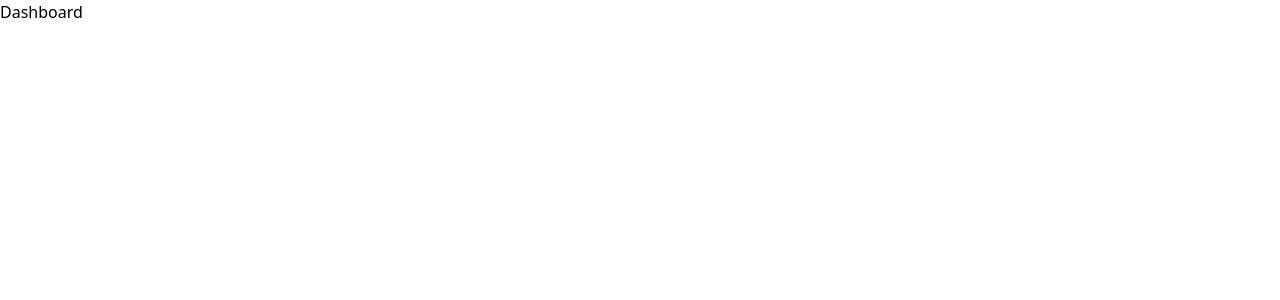
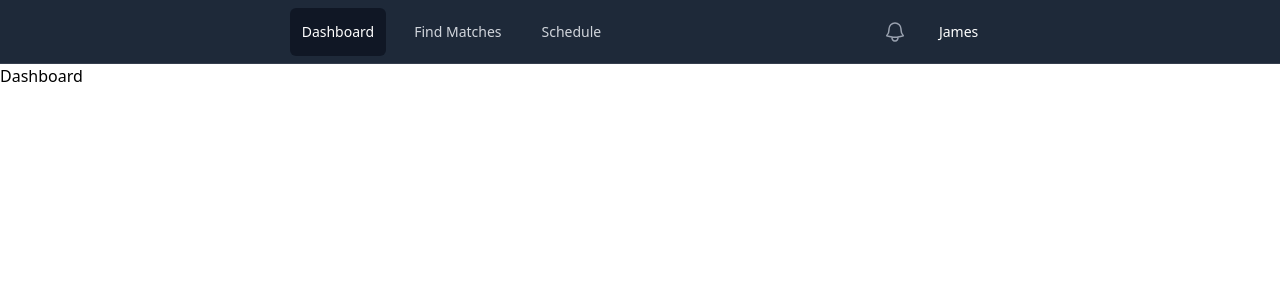
Before and after one commit to JamesChuong/SFU-Parking-Website, a React (Vite) app in the folder client/sfu_parking_app/: page /dashboard in a window 1280 px wide. Shown: the top 300 px of the page. Built offline with nearby package versions, Linux system fonts and the light colour scheme; sample sign-in values are in the browser's storage.

Commit message:
Implement navigation bar component and logout function, add refresh token to redux state

```diff
--- a/client/sfu_parking_app/src/auth/auth_query_functions.ts
+++ b/client/sfu_parking_app/src/auth/auth_query_functions.ts
@@ -9,6 +9,10 @@ interface RegistrationData {
 interface LoginData {
     username: string,
     password: string
+}
+
+interface LogoutData {
+    refresh_token: string
 }
 
 async function registerUser(request: RegistrationData) {
@@ -27,13 +31,26 @@ async function loginUser(request: LoginData) {
     const response = await axios_config.post("/token/", request);
 
     if (response.status != 200) {
-        throw Error(response.data)
+        throw Error(response.data);
     }
 
-    return response.data.access;
+    return {
+        access_token: response.data.access,
+        refresh_token: response.data.refresh
+    };
 
 }
 
 
-export {registerUser, loginUser}
-export type {RegistrationData, LoginData}
+async function logoutUser(request: LogoutData) {
+    const response = await axios_config.post("/api/logout/");
+
+    if (response.status != 205){
+        throw Error(response.data)
+    }
+
+}
+
+
+export {registerUser, loginUser, logoutUser}
+export type {RegistrationData, LoginData, LogoutData}
--- a/client/sfu_parking_app/src/auth/login.tsx
+++ b/client/sfu_parking_app/src/auth/login.tsx
@@ -45,8 +45,8 @@ function LoginPage() {
 
         try{
 
-            const access_token: string = await loginUser(request);
-            dispatch(set_token(access_token))
+            const response = await loginUser(request);
+            dispatch(set_token(response))
 
         } catch (err) {
             setLoginError(err)
--- a/client/sfu_parking_app/src/auth/register.tsx
+++ b/client/sfu_parking_app/src/auth/register.tsx
@@ -43,9 +43,9 @@ function RegistrationPage() {
                 password: password
             };
 
-            const token: string = await loginUser(login_data);
+            const response = await loginUser(login_data);
 
-            dispatch(set_token(token));
+            dispatch(set_token(response));
 
             setRegistrationError("");
 
--- /dev/null
+++ b/client/sfu_parking_app/src/components/account_sidebar.tsx
@@ -0,0 +1,43 @@
+import {useDispatch, useSelector} from "react-redux";
+import type {AppDispatch, RootState} from "../redux_store/store.ts";
+import {remove_token} from "../redux_store/redux.ts";
+import type {LogoutData} from "../auth/auth_query_functions.ts";
+import {logoutUser} from "../auth/auth_query_functions.ts";
+
+
+function AccountSideBar(){
+
+    const dispatch: AppDispatch = useDispatch()
+    const { refresh_token } = useSelector((state: RootState) => state.authentication);
+
+    function logout(){
+
+        try {
+
+            const request: LogoutData = {
+
+                refresh_token: refresh_token
+
+            };
+
+            logoutUser(request);
+
+            dispatch(remove_token);
+
+        }
+
+        catch (err){
+            console.log(err)
+        }
+
+    }
+
+    return (
+        <>
+            <p> Text </p>
+        </>
+    )
+
+}
+
+export default AccountSideBar
--- /dev/null
+++ b/client/sfu_parking_app/src/components/navigation_bar.tsx
@@ -0,0 +1,86 @@
+import {useState} from "react";
+import AccountSideBar from "./account_sidebar.tsx";
+
+interface NavBarProps{
+    username: string
+}
+
+function NavigationBar(props: NavBarProps){
+
+    const [sideBarOpen, setSideBarOpen] = useState(false);
+
+    function openSideBar(){
+        setSideBarOpen(!sideBarOpen)
+    }
+
+    return (
+
+        <nav className="relative bg-gray-800 after:pointer-events-none after:absolute after:inset-x-0 after:bottom-0 after:h-px after:bg-white/10">
+
+            <div className="mx-auto max-w-7xl px-2 sm:px-6 lg:px-8">
+
+                <div className="relative flex h-16 flex-row justify-evenly">
+                    <div className="relative flex flex-row justify-center">
+                        <div className="flex space-x-4 p-2">
+
+                            <a href="#" aria-current="page"
+                               className="flex items-center justify-center rounded-md bg-gray-950/50 px-3 py-2 text-sm font-medium text-white">
+                                Dashboard
+                            </a>
+
+                            <a href="#"
+                               className="flex items-center justify-center rounded-md px-3 py-2 text-sm font-medium text-gray-300 hover:text-white hover:bg-white/5">
+                                Find Matches
+                            </a>
+
+                            <a href="#"
+                               className="flex items-center justify-center rounded-md px-3 py-2 text-sm font-medium text-gray-300 hover:text-white hover:bg-white/5">
+                                Schedule
+                            </a>
+
+                        </div>
+
+                    </div>
+
+                    <div className="relative flex flex-row justify-center">
+
+                        <div className="relative flex flex-row justify-center">
+
+                            <div className="flex space-x-4 p-2">
+
+                                <button type="button"
+                                        className="relative rounded-full p-1 text-gray-400 hover:text-white focus:outline-2 focus:outline-offset-2 focus:outline-indigo-500">
+                                    <span className="absolute -inset-1.5"></span>
+                                    <span className="sr-only">View notifications</span>
+                                    <svg viewBox="0 0 24 24" fill="none" stroke="currentColor" stroke-width="1.5"
+                                         data-slot="icon" aria-hidden="true" className="size-6">
+                                        <path
+                                            d="M14.857 17.082a23.848 23.848 0 0 0 5.454-1.31A8.967 8.967 0 0 1 18 9.75V9A6 6 0 0 0 6 9v.75a8.967 8.967 0 0 1-2.312 6.022c1.733.64 3.56 1.085 5.455 1.31m5.714 0a24.255 24.255 0 0 1-5.714 0m5.714 0a3 3 0 1 1-5.714 0"
+                                            stroke-linecap="round" stroke-linejoin="round"/>
+                                    </svg>
+                                </button>
+
+                                <button type="button" className="relative flex items-center justify-center rounded-md px-3 py-2 text-sm font-medium rounded-md p-1 text-gray-400 hover:text-white focus:outline-2 focus:outline-offset-2 focus:outline-indigo-500 text-white"
+                                onClick={openSideBar}>
+                                    {props.username}
+                                </button>
+
+                            </div>
+
+                        </div>
+                    </div>
+
+                </div>
+            </div>
+
+            {sideBarOpen? <AccountSideBar /> : null}
+
+
+        </nav>
+
+    )
+
+}
+
+export {NavigationBar}
+export type {NavBarProps}
--- a/client/sfu_parking_app/src/homepage/dashboard.tsx
+++ b/client/sfu_parking_app/src/homepage/dashboard.tsx
@@ -1,9 +1,12 @@
+import {NavigationBar} from "../components/navigation_bar.tsx";
+import type {NavBarProps} from "../components/navigation_bar.tsx";
 
 function Dashboard() {
 
     return (
 
         <>
+            <NavigationBar username={"James"}/>
 
             <p> Dashboard </p>
 
--- a/client/sfu_parking_app/src/redux_store/redux.ts
+++ b/client/sfu_parking_app/src/redux_store/redux.ts
@@ -1,14 +1,16 @@
 import { createSlice } from '@reduxjs/toolkit'
 
 const token = sessionStorage.getItem("access_token");
-
+const refresh_token = sessionStorage.getItem("refresh_token");
 interface authenticationState {
     token: string | null,
+    refresh_token: string | null,
     isAuthenticated: boolean,
 }
 
 let initialState: authenticationState = {
     token: token,
+    refresh_token: refresh_token,
     isAuthenticated: !!token,
 }
 
@@ -17,14 +19,18 @@ const authenticationSlice = createSlice({
     initialState,
     reducers: {
         set_token: (state, action) => {
-            sessionStorage.setItem("access_token", action.payload)
-            state.token = action.payload   // payload contains the token
-            state.isAuthenticated = true
+            sessionStorage.setItem("access_token", action.payload.access_token);
+            sessionStorage.setItem("refresh_token", action.payload.refresh_token);
+
+            state.token = action.payload;   // payload contains the token
+            state.isAuthenticated = true;
         },
         remove_token: (state) => {
-            sessionStorage.removeItem("access_token")
-            state.token = null
-            state.isAuthenticated = false
+            sessionStorage.removeItem("access_token");
+            sessionStorage.removeItem("refresh_token");
+            state.token = null;
+            state.refresh_token = null;
+            state.isAuthenticated = false;
         },
     }
 })
```
